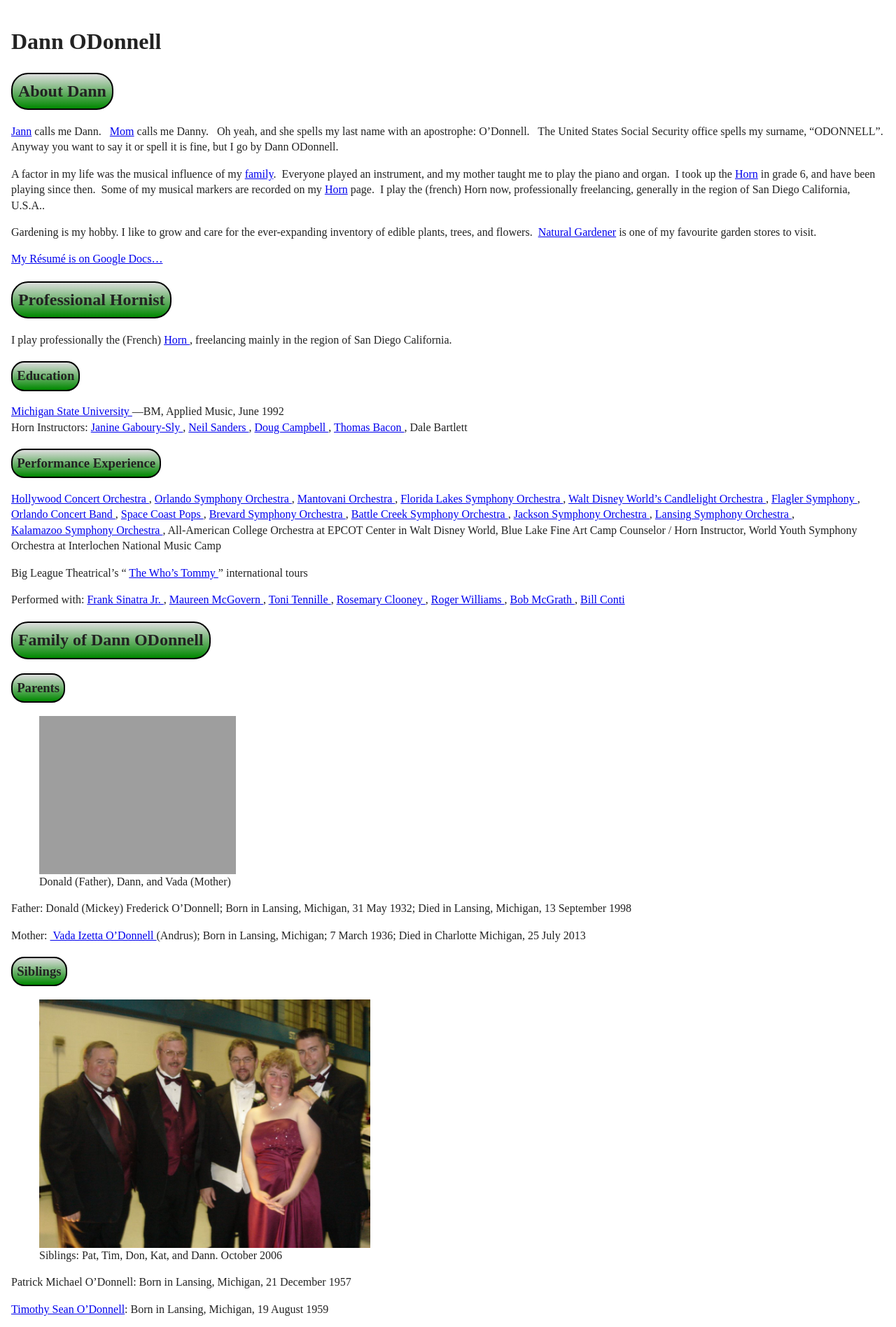
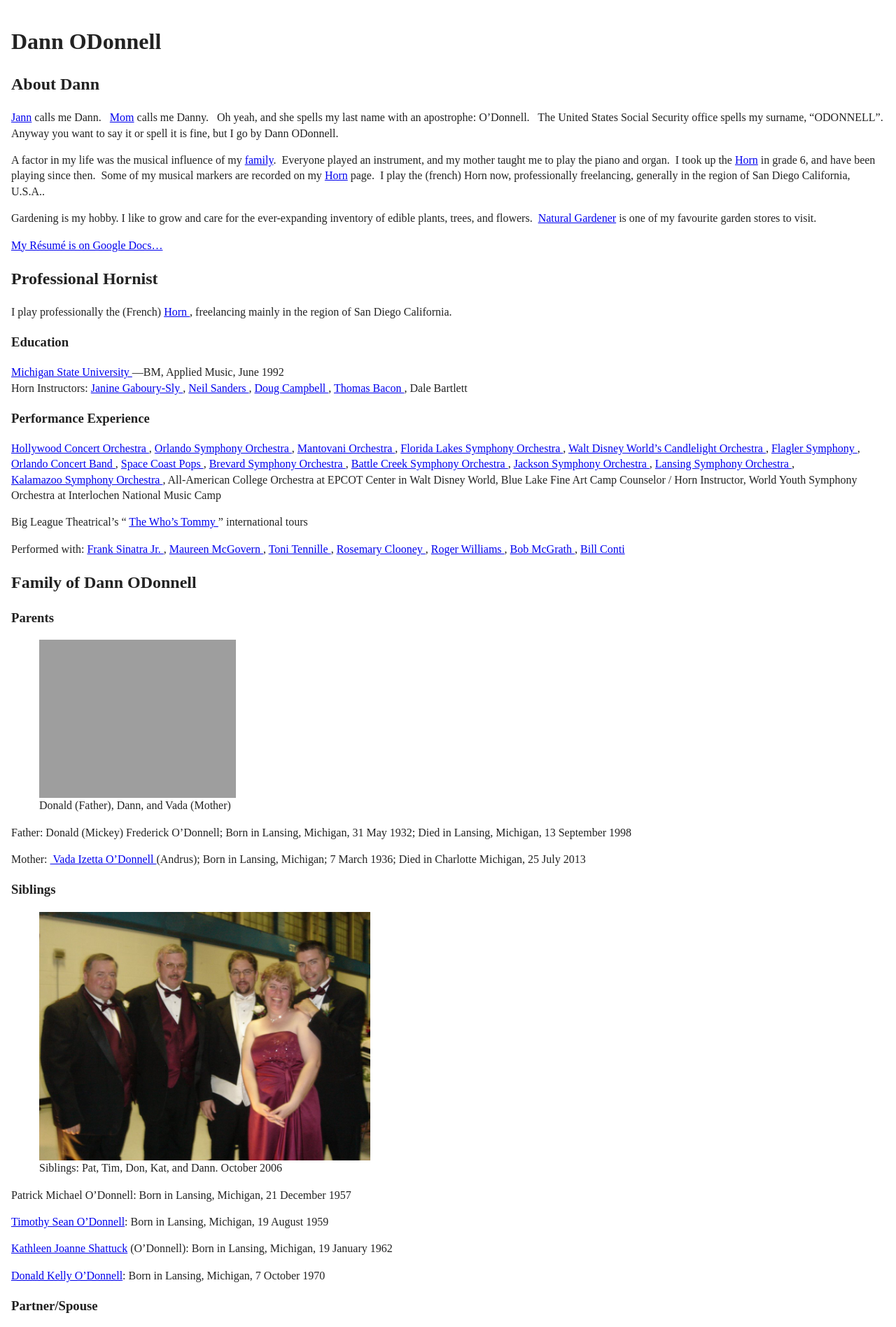
Before and after one commit to danocorno/mooboo, a Jekyll site: the page index.htm, which Jekyll copies as it is, in a window 1280 px wide. Shown: the top 1896 px of the page at 70% size. Built offline with Jekyll 4.4.1, drawn with Linux system fonts in a browser that asks for light colours; grey boxes are pictures that could not be loaded.

Commit message:
Update custom.css

```diff
--- a/css/custom.css
+++ b/css/custom.css
@@ -5,7 +5,7 @@ body{
   padding:1em;
 }
 h1{font-family: 'Pacifico', cursive;}
-h2,h3,h4{
+h2 h3 h4{
 /* Permalink - use to edit and share this gradient: http://colorzilla.com/gradient-editor/#b4ddb4+0,83c783+17,52b152+33,008a00+67,005700+83,002400+100;Green+3D+%231 */
 background: #080; /* Old browsers */
 background: -moz-linear-gradient(top, #ddd 0%, #080 100%); /* FF3.6-15 */
```
